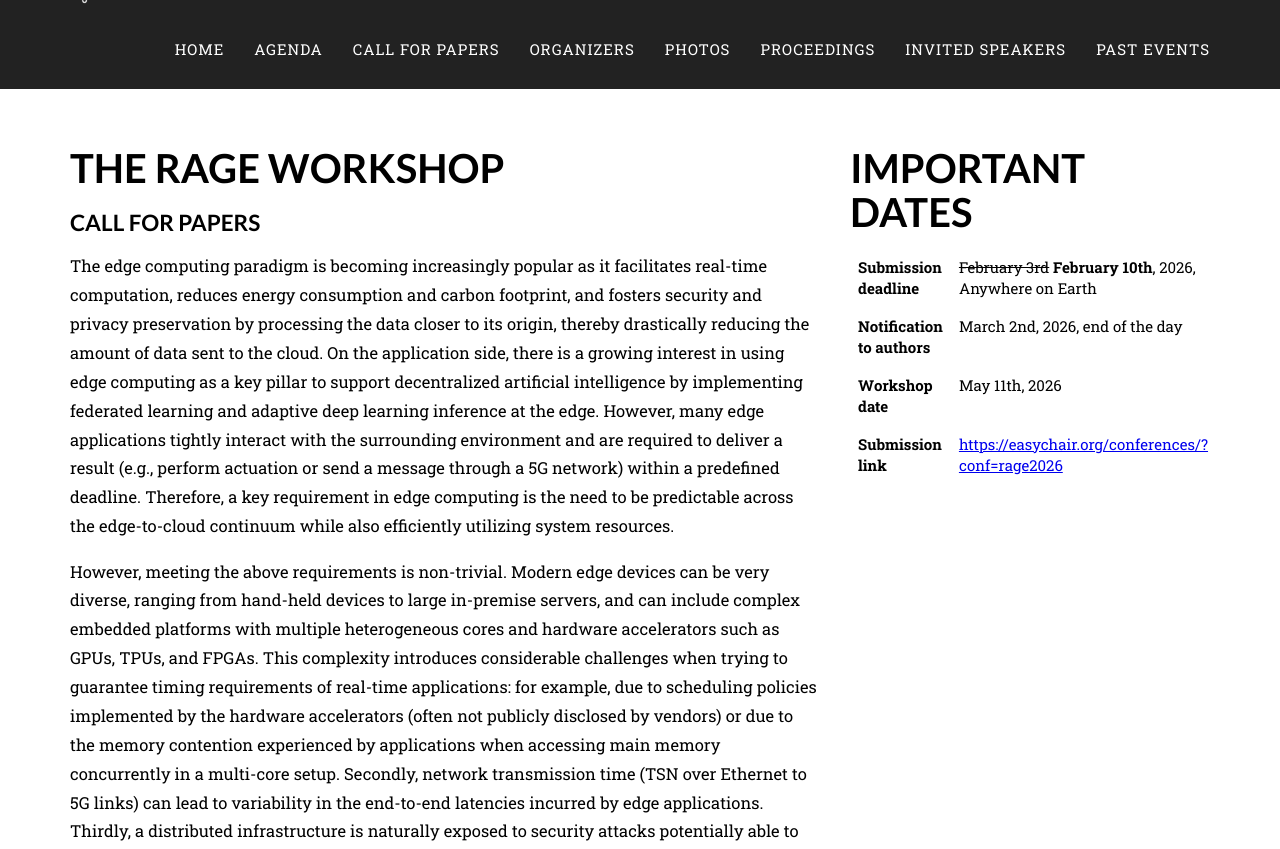
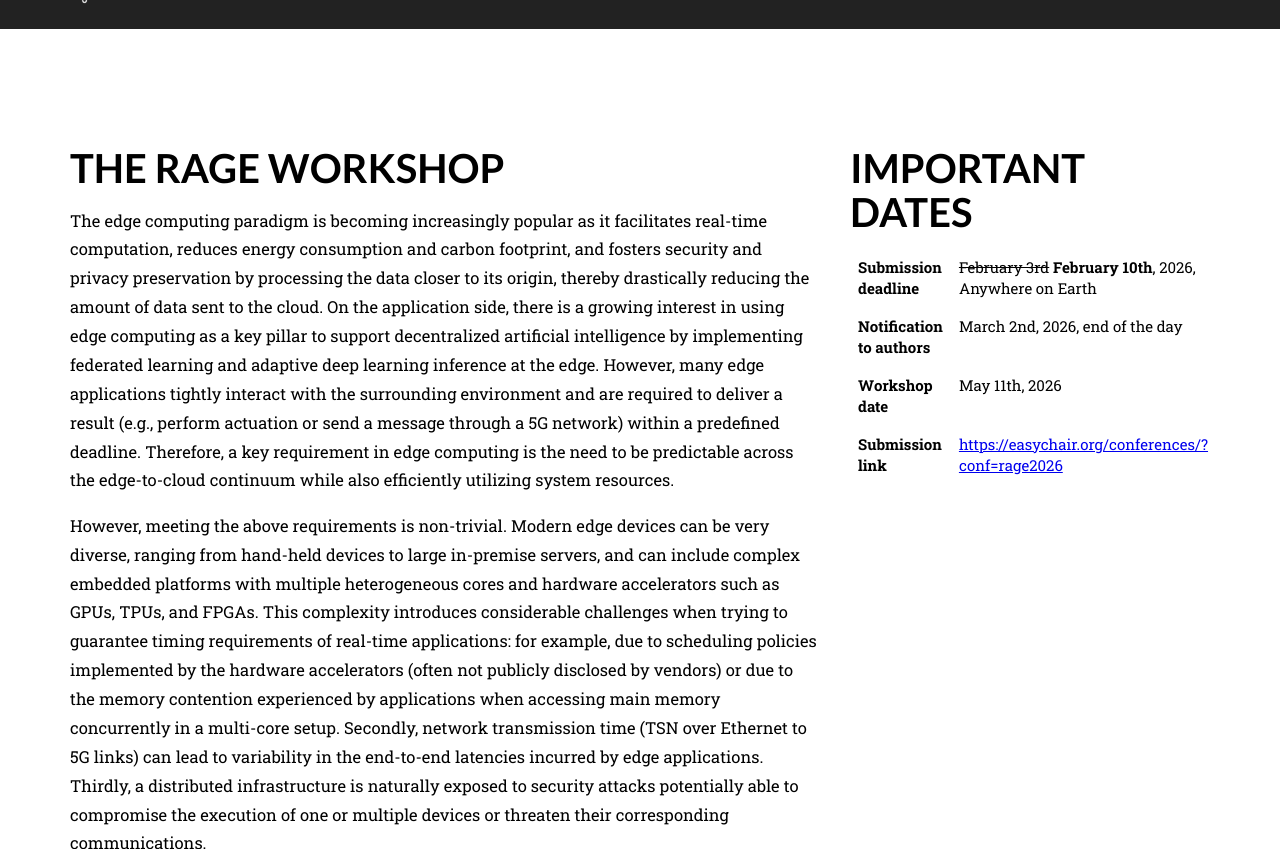
Before and after one commit to RAGE-Workshop/2026, a Jekyll site: the page built from index.markdown, in a window 1280 px wide and 900 px high, scrolled down 853 px, cut to the strip 51-900 px from the top of the window. Built offline with Jekyll 4.4.1, drawn with Linux system fonts in a browser that asks for light colours; some web fonts are replaced; our own code applies the rules of GitHub Pages for plain Markdown files.

Commit message:
Removed CFP from headings

```diff
--- a/index.markdown
+++ b/index.markdown
@@ -12,8 +12,6 @@ submission: https://easychair.org/conferences/?conf=rage2026
 hosted: CPS-IoT Week 2026
 hosted-url: https://cps-iot-week2026.inria.fr/
 ---
-
-## Call for papers
 
 The edge computing paradigm is becoming increasingly popular as it facilitates real-time computation, reduces energy consumption and carbon footprint, and fosters security and privacy preservation by processing the data closer to its origin, thereby drastically reducing the amount of data sent to the cloud. On the application side, there is a growing interest in using edge computing as a key pillar to support decentralized artificial intelligence by implementing federated learning and adaptive deep learning inference at the edge. However, many edge applications tightly interact with the surrounding environment and are required to deliver a result (e.g., perform actuation or send a message through a 5G network) within a predefined deadline. Therefore, a key requirement in edge computing is the need to be predictable across the edge-to-cloud continuum while also efficiently utilizing system resources.
 
```
